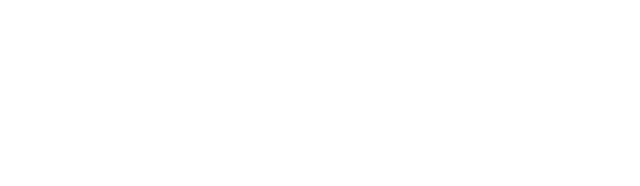
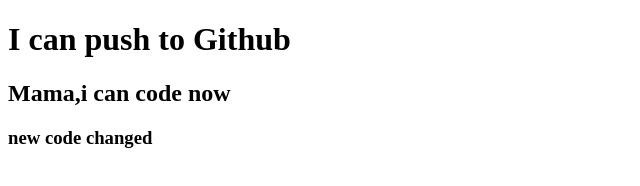
Before and after one commit to Haa-meem/my-second-repo, a plain HTML site: page index.html in a window 1280 px wide. Shown: the whole page, without its empty margins (0-640 px from the left). Drawn offline with Linux system fonts and the light colour scheme.

Commit message:
added header

```diff
--- a/index.html
+++ b/index.html
@@ -7,6 +7,8 @@
     <title>My Second Github Repo</title>
 </head>
 <body>
-
+    <h1>I can push to Github</h1>
+    <h2>Mama,i can code now</h2>
+    <h3>new code changed</h3>
 </body>
 </html>
```
